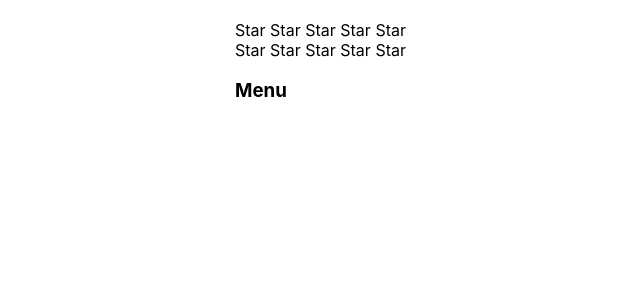
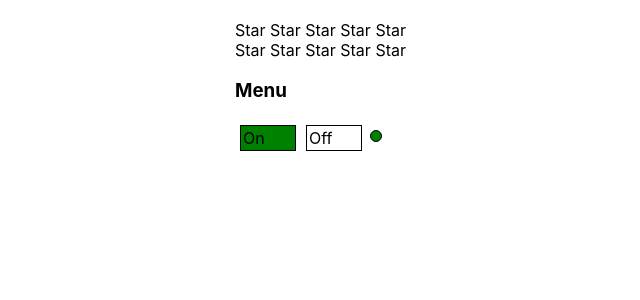
Before and after one commit to IvanShirykhalov/RK, a React (Create React App) app: page / in a window 1280 px wide. Shown: the top 300 px of the page, without its empty margins (305-945 px from the left). Built offline with nearby package versions, Linux system fonts and the light colour scheme.

Commit message:
callbacks2

```diff
--- a/src/App.tsx
+++ b/src/App.tsx
@@ -5,11 +5,13 @@ import {SelfControlledAccordion} from "./components/SelfControlledAccordion/Self
 import {SelfControlledRating} from "./components/SelfControlledRating/SelfControlledRating";
 import {Rating} from "./components/Rating/Rating";
 import {Accordion} from "./components/Accordion/Accordion";
+import {SelfControlledOnOff} from "./components/OnOff/SelfControlledOnOff";
 
 function App() {
 
     const [ratingValue, setRatingValue] = useState<0 | 1 | 2 | 3 | 4 | 5>(0)
     const [accordionCollapsed, setAccordionCollapsed] = useState<boolean>(false)
+    const [on, setOn] = useState<boolean>(true)
 
     return (
         <div className={'App'}>
@@ -25,6 +27,7 @@ function App() {
             <Rating value={ratingValue} setRatingValue={setRatingValue}/>
             <SelfControlledRating/>
             <Accordion title={'Menu'} setAccordionCollapsed={setAccordionCollapsed} collapsed={accordionCollapsed}/>
+            <SelfControlledOnOff setOn={setOn} on={on}/>
 
             {/*            <OnOff/>
             <SelfControlledAccordion title={'Self control'}/>
--- /dev/null
+++ b/src/components/OnOff/SelfControlledOnOff.tsx
@@ -0,0 +1,48 @@
+import React, {useState} from 'react';
+
+type OnOffPropsType = {
+    on: boolean
+    setOn: (on: boolean) => void
+}
+
+export const SelfControlledOnOff = (props: OnOffPropsType) => {
+
+
+    const onStyle = {
+        width: '50px',
+        height: '20px',
+        border: '1px solid black',
+        display: 'inline-block',
+        margin: '5px',
+        padding: '2px',
+        backgroundColor: props.on ? 'green' : '',
+    }
+    const offStyle = {
+        width: '50px',
+        height: '20px',
+        border: '1px solid black',
+        display: 'inline-block',
+        margin: '5px',
+        padding: '2px',
+        backgroundColor: props.on ? '' : 'red',
+    }
+    const indicatorStyle = {
+        width: '10px',
+        height: '10px',
+        borderRadius: '50%',
+        border: '1px solid black',
+        display: 'inline-block',
+        margin: '2.5px',
+        backgroundColor: props.on ? 'green' : 'red',
+    }
+
+    return (
+        <div>
+            <div style={onStyle}>On</div>
+            <div style={offStyle}>Off</div>
+            <div style={indicatorStyle} onClick={() => {
+                props.setOn(!props.on)
+            }}></div>
+        </div>
+    );
+};
```
